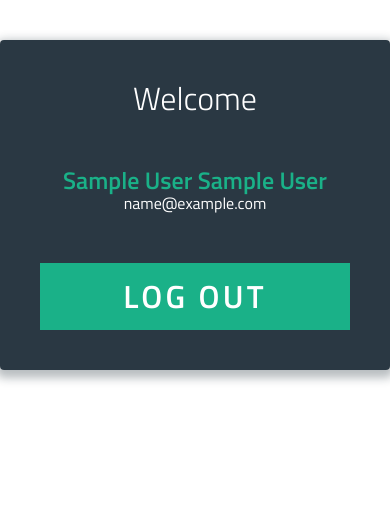
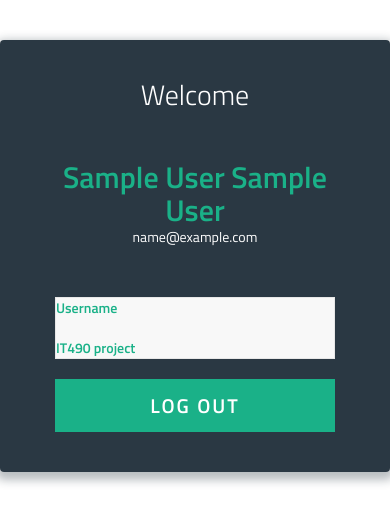
Before and after one commit to lem28/IT490, a PHP site: page /login-system/profile.php in a window 390 px wide. Shown: the top 523 px of the page. Run offline with PHP 8.4, Linux system fonts and the light colour scheme; the visitor is signed in with stand-in values (Sample User, id 1); some libraries are stand-ins or nearby versions.

Commit message:
#23 modified profile.php

```diff
--- a/profile.php
+++ b/profile.php
@@ -19,6 +19,12 @@ else {
 <html >
 <head>
   <meta charset="UTF-8">
+<link href="//maxcdn.bootstrapcdn.com/bootstrap/3.3.0/css/bootstrap.min.css" rel="stylesheet" id="bootstrap-css">
+<script src="//maxcdn.bootstrapcdn.com/bootstrap/3.3.0/js/bootstrap.min.js"></script>
+<script src="//code.jquery.com/jquery-1.11.1.min.js"></script>
+<!------ Include the above in your HEAD tag ---------->
+
+<link rel='stylesheet prefetch' href='http://maxcdn.bootstrapcdn.com/font-awesome/4.2.0/css/font-awesome.min.css'>
   <title>Welcome <?= $first_name.' '.$last_name ?></title>
   <?php include 'css/css.html'; ?>
   <link rel="stylesheet" href="css/style.css">
@@ -60,6 +66,33 @@ else {
           <h2><?php echo $first_name.' '.$last_name; ?></h2>
           <p><?= $email ?></p>
 
+	<div class="wrapper">
+        <div class="container">
+        	<div class="row">
+                <div class="col-md-12">
+                <header id="header">
+
+ 	 <div class="slider">
+  	<div id="carousel-example-generic" class="carousel slide" data-ride="carousel">
+
+                	<nav class="navbar navbar-default">
+                        <!-- Brand and toggle get grouped for better mobile display -->
+                          <span class="site-name"><b>Username<br/><br/></b></span>
+                          <span class="site-description">IT490 project</span>
+                        </div>
+
+                        <!-- Collect the nav links, forms, and other content for toggling -->
+                        <div class="collapse navbar-collapse" id="mainNav" >
+                          <ul class="nav main-menu navbar-nav">
+			    <!-- replace # with link -->
+			    <a href="#"><button class="button button-block" name="SEARCH GAMES"/>SEARCH GAMES</button></a>
+			    <a href="#"><button class="button button-block" name="OWNED"/>OWNED</button></a>
+			    <a href="#"><button class="button button-block" name="RATED"/>RATED</button></a>
+			    <a href="../logout.php"><button class="button button-block" name="LOGOUT"/>LOGOUT</button></a>
+                          </ul>
+			</div>
+			</div>
+
           <a href="logout.php"><button class="button button-block" name="logout"/>Log Out</button></a>
 
     </div>
```
